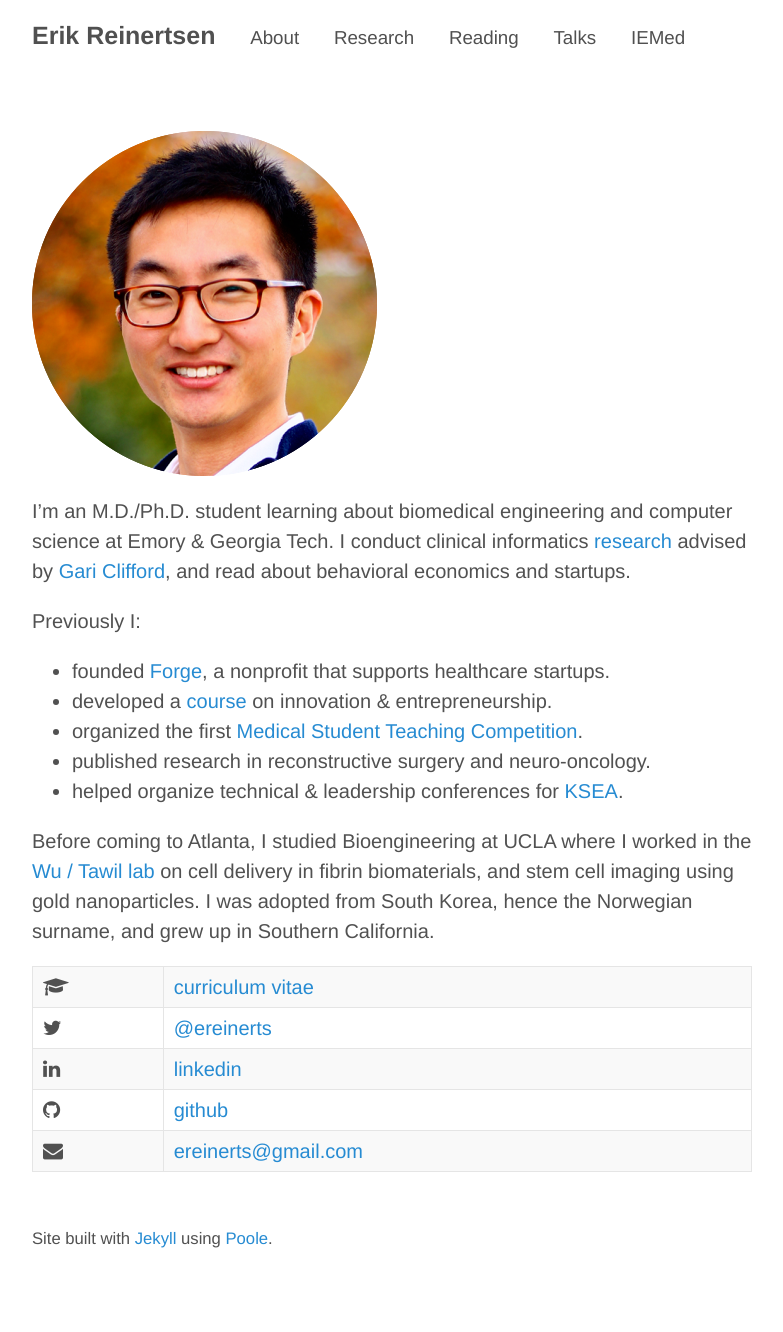
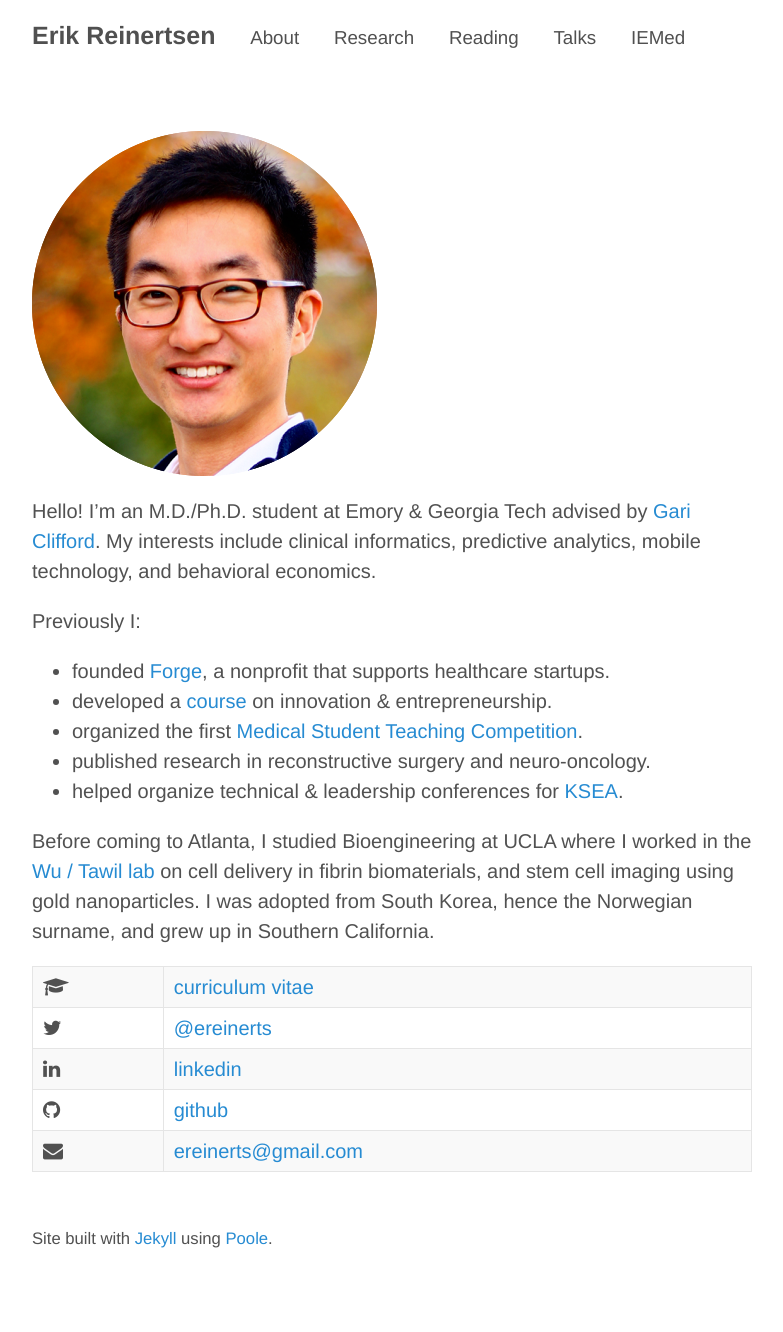
Before and after one commit to erikr/erikr.github.io, a Jekyll site: the page built from about.md, in a window 1280 px wide. Shown: the whole page, without its empty margins (248-1031 px from the left). Built offline with Jekyll 4.4.1, drawn with Linux system fonts in a browser that asks for light colours; nearby versions of some CDN libraries.

Commit message:
updated profile

```diff
--- a/about.md
+++ b/about.md
@@ -6,7 +6,7 @@ title: ""
 
 <img src="/images/erik.png">
 
-I'm an M.D./Ph.D. student learning about biomedical engineering and computer science at Emory & Georgia Tech. I conduct clinical informatics [research](http://erikreinertsen.com/research/) advised by [Gari Clifford](http://gdclifford.info/gari), and read about behavioral economics and startups.
+Hello! I'm an M.D./Ph.D. student at Emory & Georgia Tech advised by [Gari Clifford](gdclifford.info/gari). My interests include clinical informatics, predictive analytics, mobile technology, and behavioral economics.
 
 Previously I:
 
```
